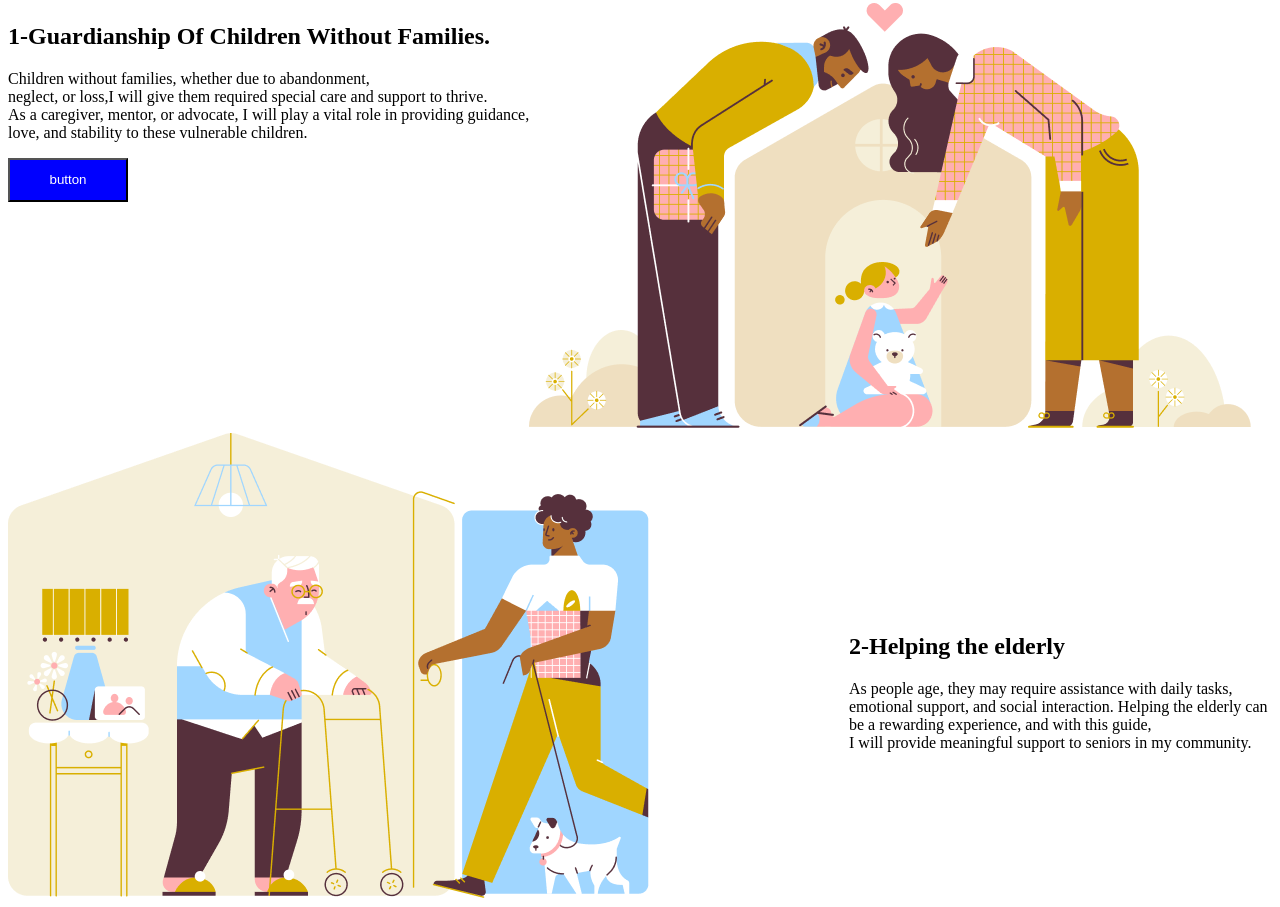
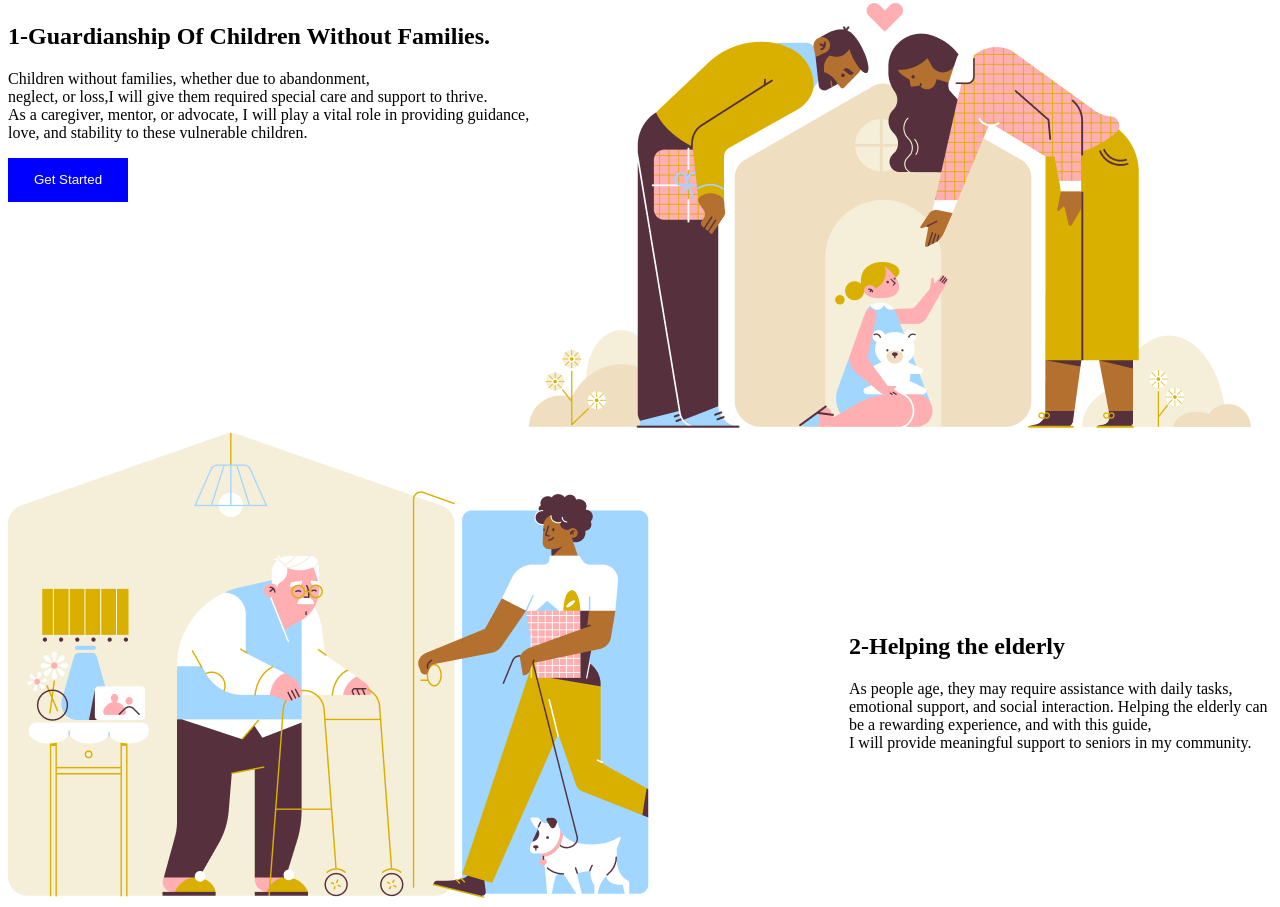
Before and after one commit to akinolablessing/frontend-projects, a website built with Vite: page src/navBar/index.html in a window 1280 px wide. Shown: the part 1066-1973 px from the top of the page. Built offline with nearby package versions, Linux system fonts and the light colour scheme.

Commit message:
FrontEnd Projects

```diff
--- a/src/navBar/index.html
+++ b/src/navBar/index.html
@@ -59,7 +59,7 @@
         <h2 class="children">1-Guardianship Of Children Without Families.</h2>
         <p class="description"> Children without families, whether due to abandonment,<br> neglect, or loss,I will give them required special care and support to thrive.<br> As a caregiver, mentor, or advocate, I will play a vital role in providing guidance, <br>love, and stability to these vulnerable children.
         </p>
-        <button class="children-button">button</button>
+        <button class="children-button">Get Started</button>
     </div>
     <div>
         <img src="../images/Group%207.png">
--- a/src/navBar/styles.css
+++ b/src/navBar/styles.css
@@ -92,6 +92,7 @@
 .children-button{
     background-size: 30px;
     background-color: blue;
+    border: none;
     width: 120px;
     height: 44px;
     color: white;
```
